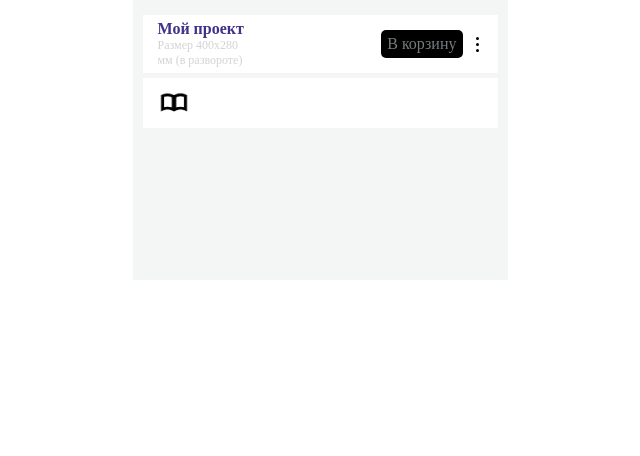
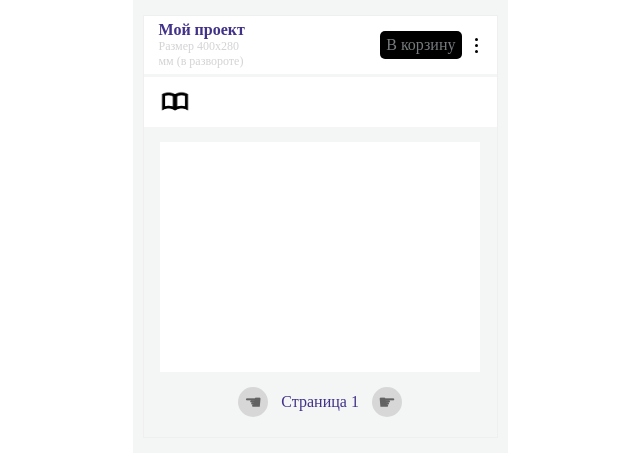
Before and after one commit to Aegis020404/tsc_test, a React (Create React App) app: page / in a window 1280 px wide. Shown: the top 456 px of the page, without its empty margins (320-960 px from the left). Built offline with nearby package versions, Linux system fonts and the light colour scheme.

Commit message:
add Pagination layout

```diff
--- a/src/App.tsx
+++ b/src/App.tsx
@@ -1,12 +1,16 @@
 import React from 'react';
 import Header from "./components/Header";
 import Viewer from "./components/Viewer";
+import Lists from "./components/Lists";
 
 function App() {
   return (
     <div className="App">
-      <Header/>
-      <Viewer/>
+      <div className="container">
+          <Header/>
+          <Viewer/>
+          <Lists/>
+      </div>
     </div>
   );
 }
--- /dev/null
+++ b/src/components/Lists.tsx
@@ -0,0 +1,13 @@
+import React from 'react';
+import cl from '../styles/Lists.module.css';
+import Pagination from "./ui/Pagination";
+
+const Lists = () => {
+    return (
+        <div className={cl.Lists}>
+            <Pagination/>
+        </div>
+    );
+};
+
+export default Lists;
--- a/src/components/Viewer.tsx
+++ b/src/components/Viewer.tsx
@@ -1,9 +1,12 @@
 import React from 'react';
+import cl from '../styles/Viewer.module.css';
 
 const Viewer = () => {
     return (
-        <div>
-
+        <div className={cl.Viewer}>
+            <div className={cl.ViewerWindow}>
+                {/*<img src="" alt=""/>*/}
+            </div>
         </div>
     );
 };
--- /dev/null
+++ b/src/components/ui/Pagination.tsx
@@ -0,0 +1,14 @@
+import React from 'react';
+import cl from '../../styles/ui/Pagination.module.css';
+
+const Pagination = () => {
+    return (
+        <div className={cl.Pagination}>
+            <div className={cl.arrow}>☚</div>
+            <div className={cl.pageCounter}>Cтраница 1</div>
+            <div className={cl.arrow}>☛</div>
+        </div>
+    );
+};
+
+export default Pagination;
--- a/src/index.css
+++ b/src/index.css
@@ -10,5 +10,7 @@ body, html {
   margin: 0 auto;
   background: #F3F6F5;
   width: 375px;
-  height: 280px;
 }
+.container {
+  border: 1px solid #efefef;
+}
--- a/src/styles/Header.module.css
+++ b/src/styles/Header.module.css
@@ -1,7 +1,7 @@
 .Header {
     display: flex;
     flex-direction: column;
-    gap: 5px;
+    gap: 3px;
     width: 100%;
 }
 .topHeader {
--- /dev/null
+++ b/src/styles/Viewer.module.css
@@ -0,0 +1,13 @@
+.Viewer {
+    margin-top: 15px;
+    margin-bottom:15px ;
+    display: flex;
+    justify-content: center;
+
+}
+
+.ViewerWindow {
+    background: white;
+    height: 230px;
+    width: 320px;
+}
--- /dev/null
+++ b/src/styles/ui/Pagination.module.css
@@ -0,0 +1,27 @@
+.Pagination {
+    display: flex;
+    align-items: center;
+    justify-content: center;
+    gap: 13px;
+    margin-bottom: 20px;
+}
+.pageCounter {
+    color:#423189;
+
+}
+.arrow {
+    font-size: 20px;
+    color: #626262;
+    display: flex;
+    justify-content: center;
+    align-items: center;
+    width: 30px;
+    height: 30px;
+    border-radius: 50%;
+    background: #d7d7d7;
+    cursor: pointer;
+    transition: all .3s;
+}
+.arrow:hover {
+    color: black;
+}
```
Also changed, not shown: src/styles/Lists.module.css (added).
